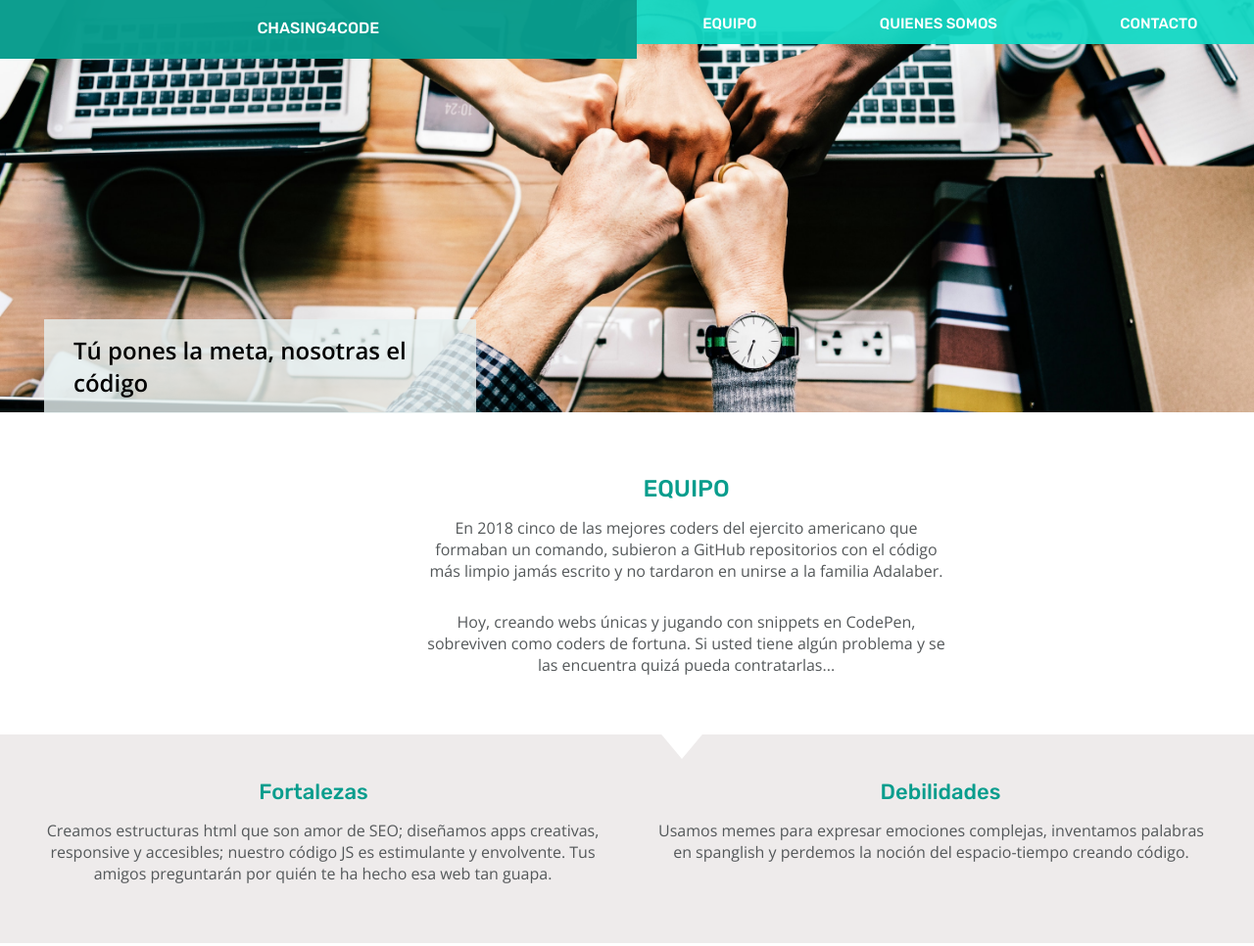
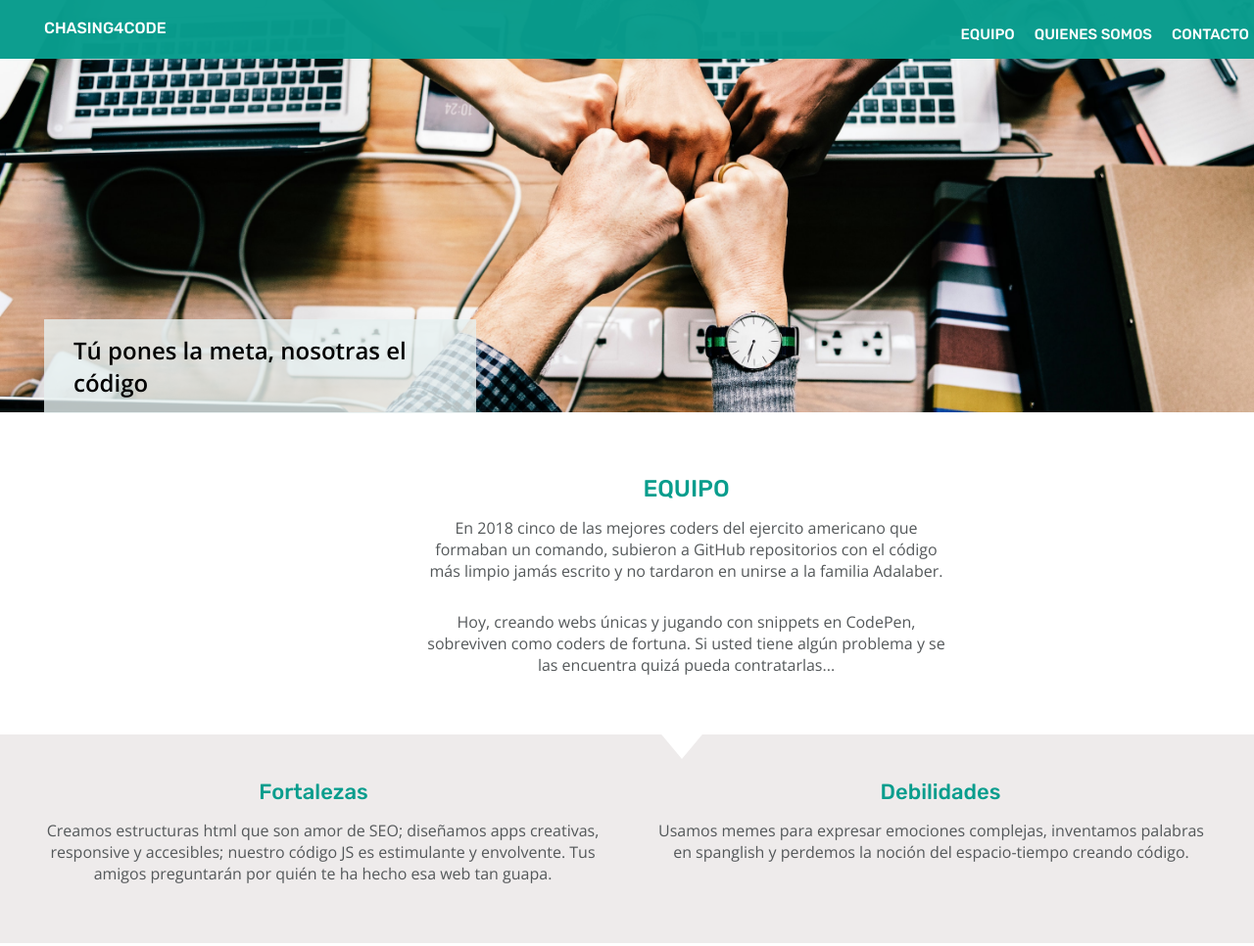
Before and after one commit to minamrp/e-s1-chasing4code, a plain HTML site: page index.html in a window 1280 px wide. Shown: the top 966 px of the page at 98% size. Drawn offline with nearby package versions, Linux system fonts and the light colour scheme.

Commit message:
Add changes header

```diff
--- a/CSS/style.css
+++ b/CSS/style.css
@@ -54,6 +54,32 @@
 .barra--ul li{
     margin-right: 20px;
 }
+
+/** seccion header**/
+@media all and (min-width:768px){
+    .header{
+        display: flex;
+    }
+   .teamName{
+     display: flex;
+     align-items: flex-start;
+     padding-left: 45px;
+     height: 60px;
+   }
+    .menu{
+    height: 60px;
+    background-color: rgba(9, 157, 141, 0.98);
+  }
+  .barra--ul{
+    padding-top: 21px;
+    display: flex;
+    justify-content: flex-end;
+  }
+  li{
+      margin-right: 0;
+  }
+}
+/***********************************************/
 
 /* removing link styles */
 .nodeco{
```
